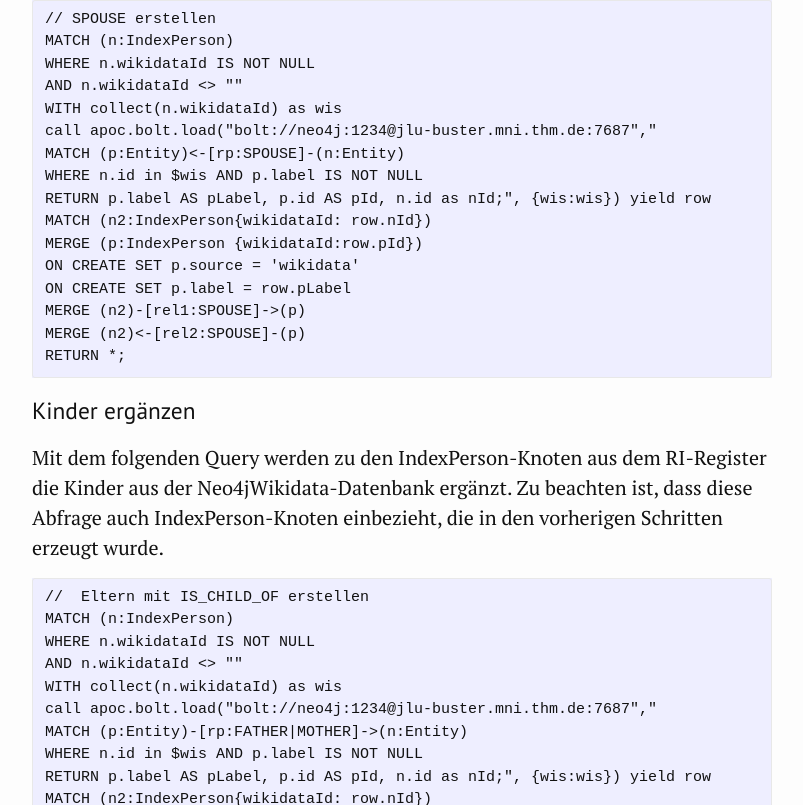
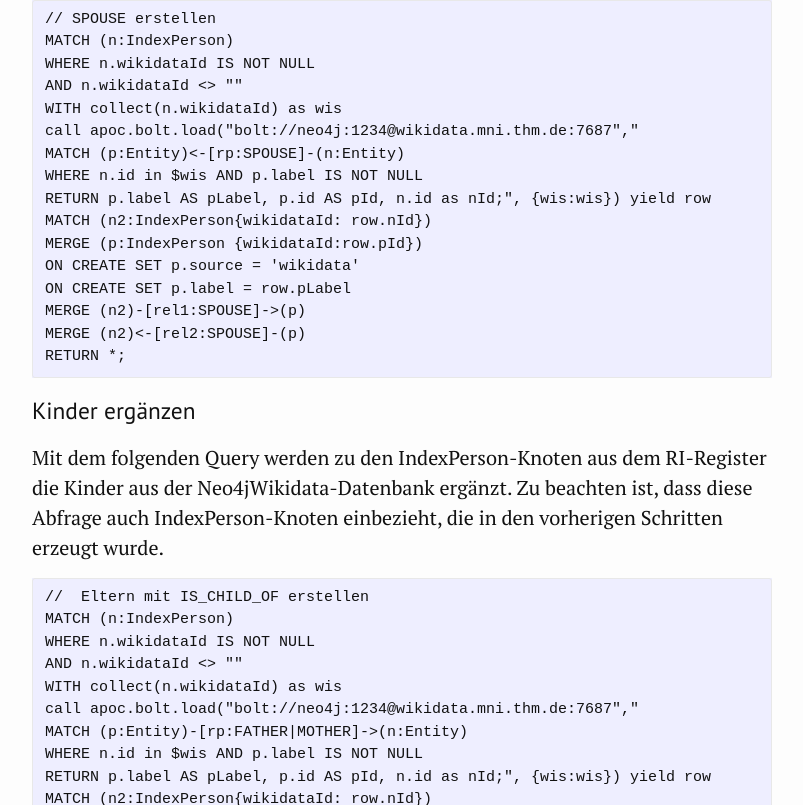
Before and after one commit to kuczera/Graphentechnologien, a Jekyll site: the page built from docs/60_Wikidata.md, in a window 1280 px wide and 1400 px high, scrolled down 2266 px. Shown: the part 249-1054 px from the top of the window, without its empty margins (238-1041 px from the left). Built offline with Jekyll 4.4.1, drawn with Linux system fonts in a browser that asks for light colours; some of the changed text lies outside the part shown.

Commit message:
Update 60_Wikidata.md

```diff
--- a/docs/60_Wikidata.md
+++ b/docs/60_Wikidata.md
@@ -55,7 +55,7 @@
 WHERE n.wikidataId IS NOT NULL
 AND n.wikidataId <> ""
 WITH collect(n.wikidataId) as wis
-call apoc.bolt.load("bolt://neo4j:1234@jlu-buster.mni.thm.de:7687","
+call apoc.bolt.load("bolt://neo4j:1234@wikidata.mni.thm.de:7687","
 MATCH (p:Entity)<-[rp:FATHER|MOTHER]-(n:Entity)
 WHERE n.id in $wis AND p.label IS NOT NULL
 RETURN p.label AS pLabel, p.id AS pId, n.id as nId;", {wis:wis}) yield row
@@ -77,7 +77,7 @@
 WHERE n.wikidataId IS NOT NULL
 AND n.wikidataId <> ""
 WITH collect(n.wikidataId) as wis
-call apoc.bolt.load("bolt://neo4j:1234@jlu-buster.mni.thm.de:7687","
+call apoc.bolt.load("bolt://neo4j:1234@wikidata.mni.thm.de:7687","
 MATCH (p:Entity)<-[rp:SPOUSE]-(n:Entity)
 WHERE n.id in $wis AND p.label IS NOT NULL
 RETURN p.label AS pLabel, p.id AS pId, n.id as nId;", {wis:wis}) yield row
@@ -100,7 +100,7 @@
 WHERE n.wikidataId IS NOT NULL
 AND n.wikidataId <> ""
 WITH collect(n.wikidataId) as wis
-call apoc.bolt.load("bolt://neo4j:1234@jlu-buster.mni.thm.de:7687","
+call apoc.bolt.load("bolt://neo4j:1234@wikidata.mni.thm.de:7687","
 MATCH (p:Entity)-[rp:FATHER|MOTHER]->(n:Entity)
 WHERE n.id in $wis AND p.label IS NOT NULL
 RETURN p.label AS pLabel, p.id AS pId, n.id as nId;", {wis:wis}) yield row
@@ -123,7 +123,7 @@
 AND ip.label IS NULL
 OR ip.label = ""
 WITH collect(ip.wikidataId) as wis
-call apoc.bolt.load("bolt://neo4j:1234@jlu-buster.mni.thm.de:7687","
+call apoc.bolt.load("bolt://neo4j:1234@wikidata.mni.thm.de:7687","
 MATCH (p:Entity)
 WHERE p.id in $wis AND p.label IS NOT NULL
 RETURN p.label AS pLabel, p.id AS pId;", {wis:wis}) yield row
```
